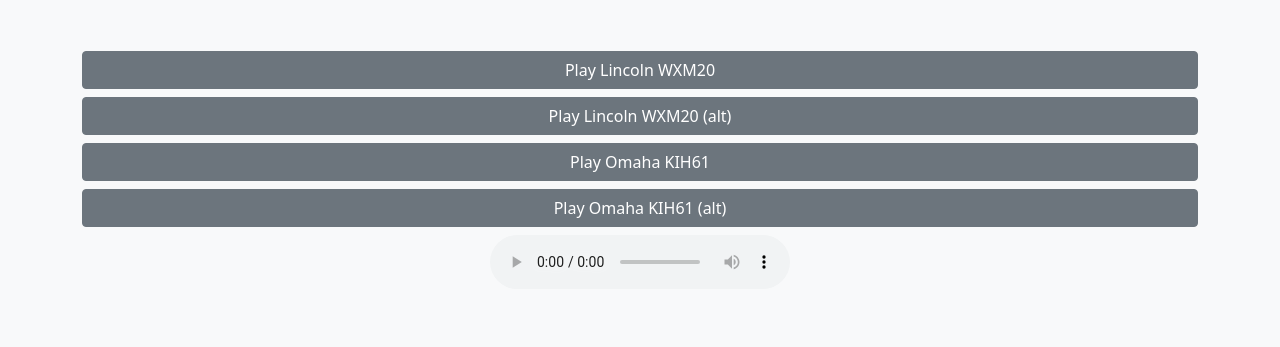
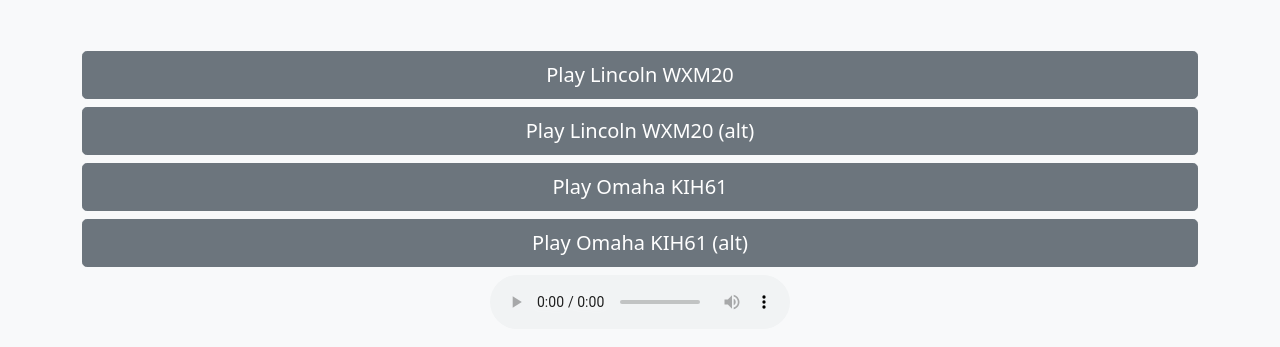
Before and after one commit to mallocation/weather-radio, a plain HTML site: page index.html in a window 1280 px wide. Shown: the part 101-448 px from the top of the page. Drawn offline with nearby package versions, Linux system fonts and the light colour scheme.

Commit message:
larger buttons

```diff
--- a/index.html
+++ b/index.html
@@ -19,19 +19,19 @@
             <h1>Weather Radio</h1>
         </div>
         <div class="d-grid gap-2">
-            <button class="btn btn-secondary" type="button" data-src="https://wxradio.org/NE-Lincoln-WXM20-alt1"
+            <button class="btn btn-lg btn-secondary" type="button" data-src="https://wxradio.org/NE-Lincoln-WXM20-alt1"
                 onclick="start(this)">
                 Play Lincoln WXM20
             </button>
-            <button class="btn btn-secondary" type="button" data-src="https://wxradio.org/NE-Lincoln-WXM20-alt2"
+            <button class="btn btn-lg btn-secondary" type="button" data-src="https://wxradio.org/NE-Lincoln-WXM20-alt2"
                 onclick="start(this)">
                 Play Lincoln WXM20 (alt)
             </button>
-            <button class="btn btn-secondary" type="button" data-src="https://wxradio.org/NE-Omaha-KIH61"
+            <button class="btn btn-lg btn-secondary" type="button" data-src="https://wxradio.org/NE-Omaha-KIH61"
                 onclick="start(this)">
                 Play Omaha KIH61
             </button>
-            <button class="btn btn-secondary" type="button" data-src="https://chappelleweather.com:8443/NOAA/KIH61.mp3"
+            <button class="btn btn-lg btn-secondary" type="button" data-src="https://chappelleweather.com:8443/NOAA/KIH61.mp3"
                 onclick="start(this)">
                 Play Omaha KIH61 (alt)
             </button>
```
